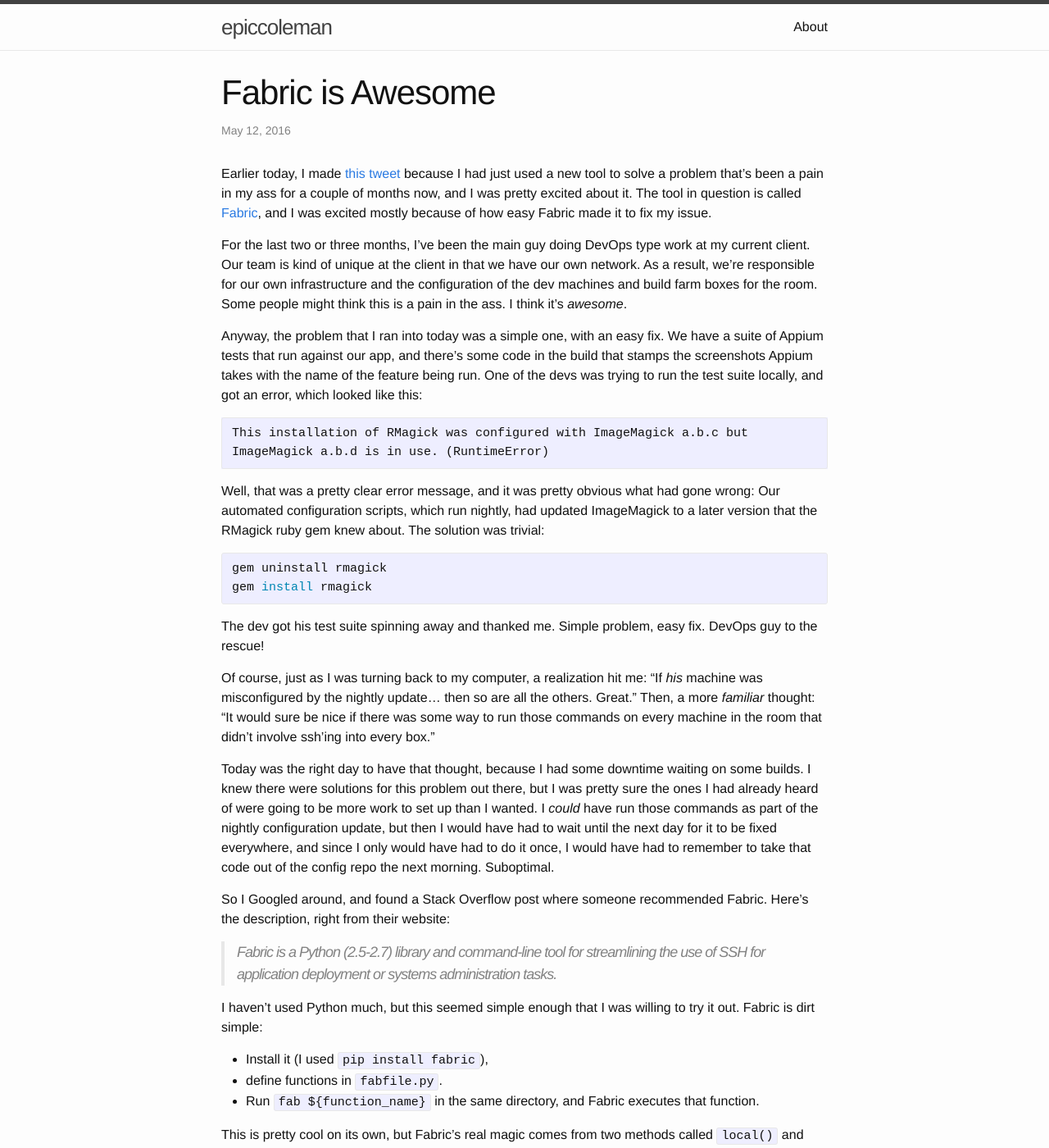
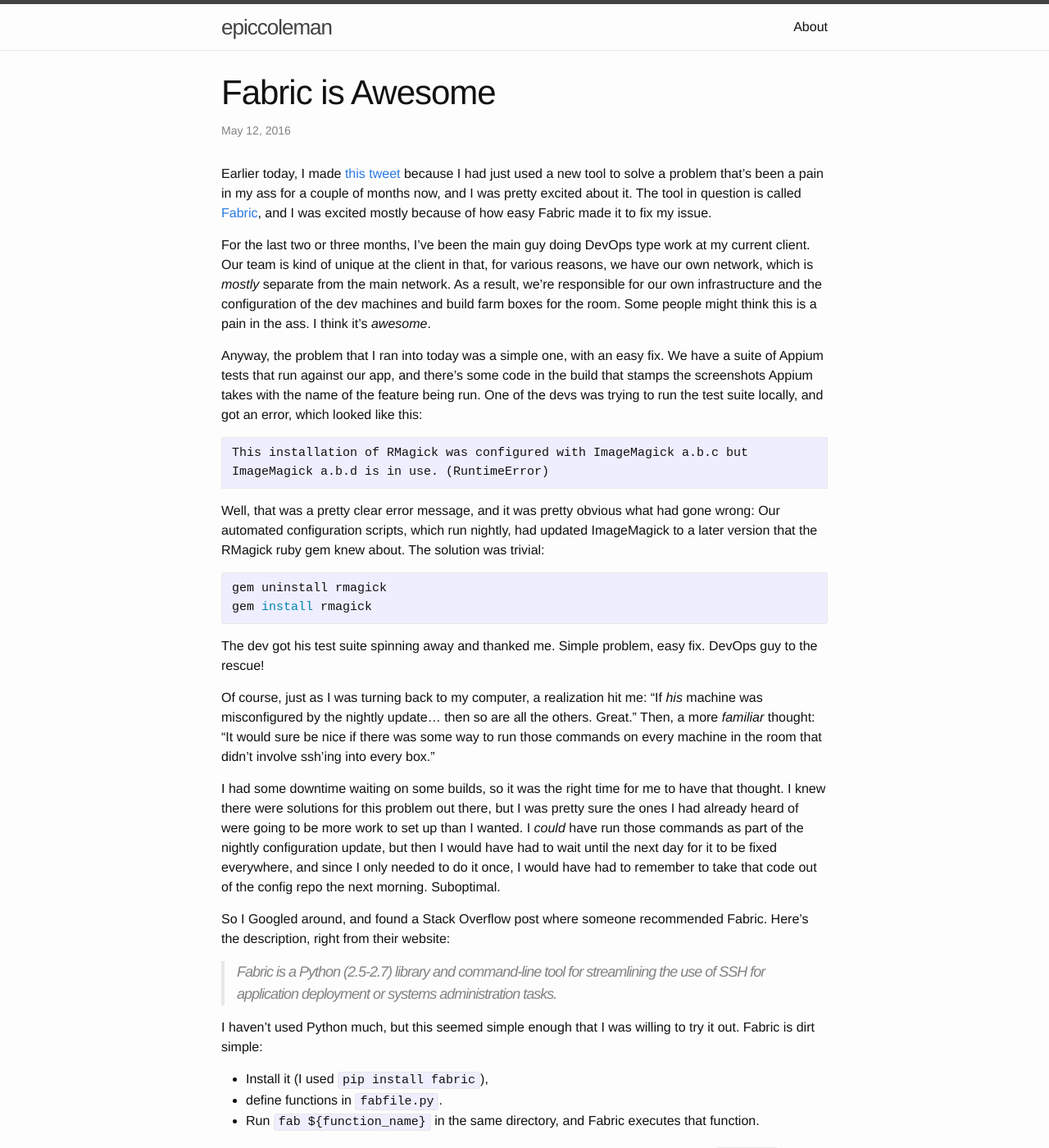
Before and after one commit to epiccoleman/blog, a Jekyll site: the page built from _posts/2016-05-11-fabric-is-awesome.md, in a window 1280 px wide and 1400 px high. Shown: the whole window at 82% size. Built offline with Jekyll 4.4.1, drawn with Linux system fonts in a browser that asks for light colours.

Commit message:
Pre-merge commits - hopefully final edits

```diff
--- a/_posts/2016-05-11-fabric-is-awesome.md
+++ b/_posts/2016-05-11-fabric-is-awesome.md
@@ -12,8 +12,8 @@ it. The tool in question is called [Fabric](http://www.fabfile.org/), and I was
 excited mostly because of how easy Fabric made it to fix my issue.
 
 For the last two or three months, I've been the main guy doing DevOps type work
-at my current client. Our team is kind of unique at the client in that we have
-our own network. As a result, we're responsible for our own infrastructure
+at my current client. Our team is kind of unique at the client in that, for various reasons,  we have
+our own network, which is _mostly_ separate from the main network. As a result, we're responsible for our own infrastructure
 and the configuration of the dev machines and build farm boxes for the room. Some people might think this is a pain in the ass. I think it's *awesome*.
 
 
@@ -47,10 +47,9 @@ others. Great." Then, a more _familiar_ thought: "It would sure be nice if there
 was some way to run those commands on every machine in the room that didn't
 involve ssh'ing into every box."
 
-Today was the right day to have that thought, because I had some downtime
-waiting on some builds. I knew there were solutions for this
+I had some downtime waiting on some builds, so it was the right time for me to have that thought. I knew there were solutions for this
 problem out there, but I was pretty sure the ones I had already heard of were
-going to be more work to set up than I wanted. I _could_ have run those commands as part of the nightly configuration update, but then I would have had to wait until the next day for it to be fixed everywhere, and since I only would have had to do it once, I would have had to remember to take that code out of the config repo the next morning. Suboptimal.
+going to be more work to set up than I wanted. I _could_ have run those commands as part of the nightly configuration update, but then I would have had to wait until the next day for it to be fixed everywhere, and since I only needed to do it once, I would have had to remember to take that code out of the config repo the next morning. Suboptimal.
 
 So I Googled around, and found a Stack Overflow post where someone recommended Fabric. Here's the description, right from their website:
 
```
